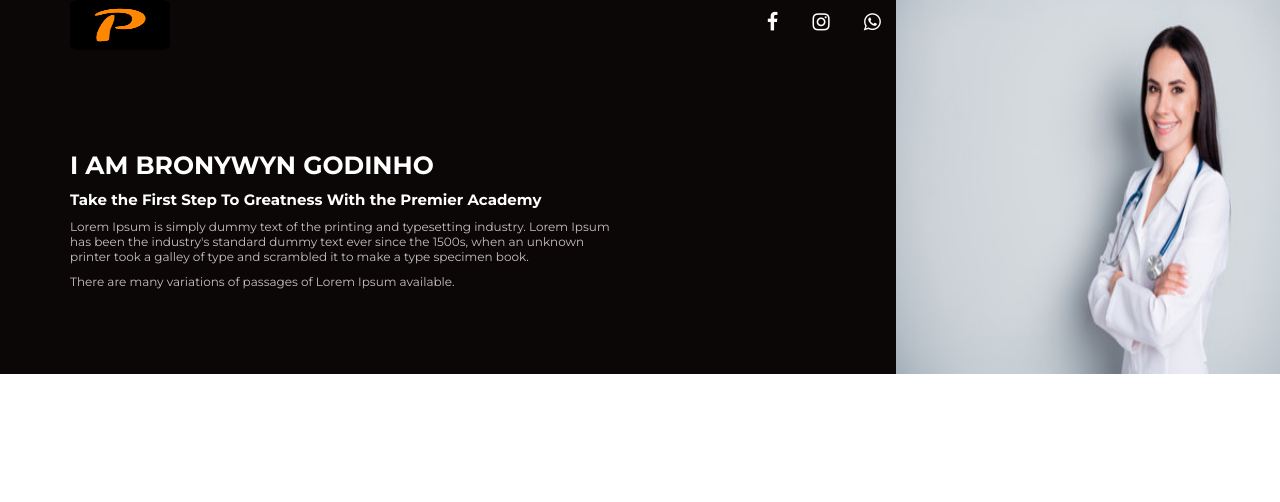
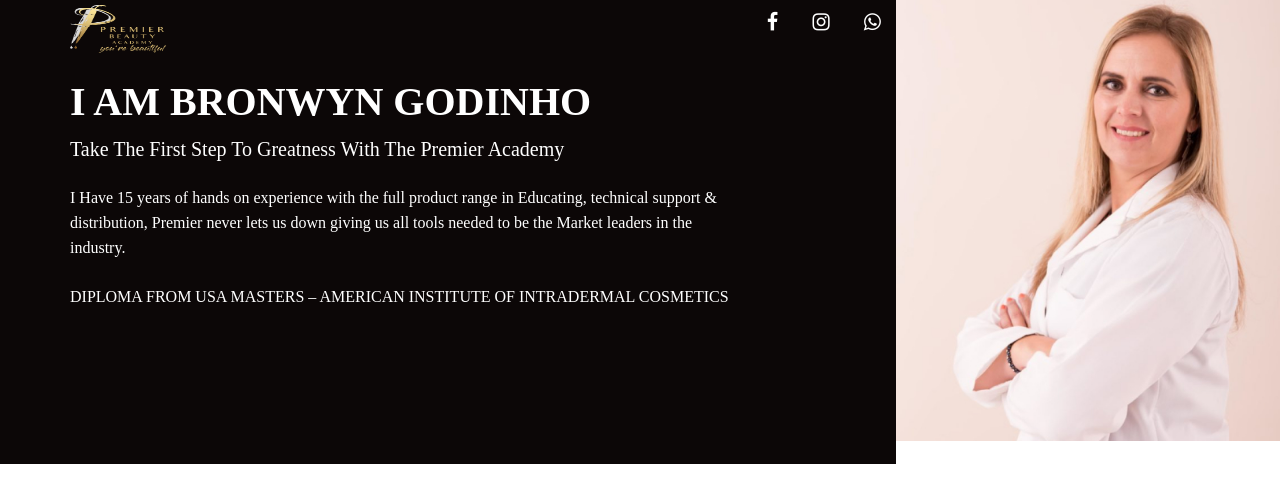
Before and after one commit to Hasan7073/Premier-beauty-project, a plain HTML site: page index.html in a window 1280 px wide. Drawn offline with Linux system fonts and the light colour scheme.

Commit message:
update please

```diff
--- a/css/style.css
+++ b/css/style.css
@@ -107,7 +107,6 @@ img{
 
 .header-section{
       background: #202020;
-    padding-bottom: 70px;
 
 }
 /*=======
@@ -127,22 +126,24 @@ img{
   padding-left: 70px;
 }
 .logo_section{
-float: left;
+    float: left;
+    width: 50%;
 }
 .logo_section img{
     width: 100px;
     height: 50px;
+    padding-top: 5px;
 }
 .social_icon{
-      float: right;
-    overflow: hidden;
+     float: left;
+    width: 50%;
 }
 
 .social_icon ul{
-
+    float: right;
 }
 .social_icon ul li{
-display: inline-block;
+    display: inline-block;
     margin: 10px 15px;
 }
 
@@ -155,34 +156,50 @@ transition: 0.6s;
   color: #B79D4E;
 }
 
-
-
+/* banner area*/
 .banner-text-area{
-display: block;
-    padding-top: 150px;
-    padding-bottom: 75px;
+     padding-top: 74px;
+    padding-bottom: 105px;
 }
 .banner-text-area h1{
-  font-size: 25px;
-    color: #fff;
-    padding-bottom: 10px;
+  width: 658px;
+height: 56px;
+
+font-family: 'Raleway';
+font-style: normal;
+font-weight: 700;
+font-size: 40px;
+line-height: 56px;
+
+color: #FFFFFF;
 }
+
 .banner-text-area h4{
-  font-size: 15px;
-    color: #fff;
-    padding-bottom: 10px;
+  width: 658px;
+height: 23px;
+padding-top: 8px;
+font-family: 'Raleway';
+font-style: normal;
+font-weight: 500;
+font-size: 20px;
+line-height: 23px;
+
+color: #FFFFFF;
 }
 .banner-text-area p{
- font-size: 12px;
-    color: #c9c0c0;
-    padding-bottom: 10px;
-    width: 550px;
-    line-height: 15px;
+    width: 666px;
+    height: 75px;
+    padding-top: 24px;
+    font-family: 'Raleway';
+    font-style: normal;
+    font-weight: 400;
+    font-size: 16px;
+    line-height: 25px;
+    color: #FFFFFF;
 }
 .header-right-section{
-    float: right;
+    float: left;
     width: 30%;
 }
 .header-right-section img{
-    height: 374px;
 }
--- a/index.html
+++ b/index.html
@@ -8,17 +8,22 @@
 	<link rel="preconnect" href="https://fonts.googleapis.com">
 	<link rel="preconnect" href="https://fonts.gstatic.com" crossorigin>
 	<link href="https://fonts.googleapis.com/css2?family=Montserrat:wght@400;500;700;800&family=Poppins:wght@300;400;500;700&display=swap" rel="stylesheet">
+	<link rel="preconnect" href="https://fonts.googleapis.com">
+	<link rel="preconnect" href="https://fonts.gstatic.com" crossorigin>
+	<link href="https://fonts.googleapis.com/css2?family=Montserrat:ital,wght@0,100;0,200;0,300;0,400;0,700;0,800;0,900;1,100;1,300;1,400;1,500;1,600;1,900&family=Poppins:ital,wght@0,200;0,300;0,500;0,600;0,700;0,800;0,900;1,100;1,900&family=Roboto+Slab:wght@400;500;600;700&display=swap" rel="stylesheet">
 	<link rel="stylesheet" href="https://cdnjs.cloudflare.com/ajax/libs/font-awesome/4.7.0/css/font-awesome.min.css">
 	<link rel="stylesheet" type="text/css" href="css/style.css">
 </head>
 <body>
+	<!-- Header Section  -->
 	<header class="header-section">
 		<div class="container">
 				<div class="header-left-section">
 					<div class="navigationbar">
 						<div class="logo_section">
-							<img src="image/logo.png">
+							<img src="image/Premier-Beauty-Dark-Gold.png">
 						</div>
+						<!-- Social Section  -->
 						<div class="social_icon">
 							<ul>
 								<li><a href="#"><i class="fa fa-facebook" aria-hidden="true"></i></a></li>
@@ -27,15 +32,15 @@
 							</ul>
 						</div>
 						<div class="banner-text-area">
-							<h1>I AM BRONYWYN GODINHO</h1>
-							<h4>Take the First Step To Greatness With the Premier Academy</h4>
-							<p>Lorem Ipsum is simply dummy text of the printing and typesetting industry. Lorem Ipsum has been the industry's standard dummy text ever since the 1500s, when an unknown printer took a galley of type and scrambled it to make a type specimen book.</p>
-							<p>There are many variations of passages of Lorem Ipsum available.</p>
+							<h1>I AM BRONWYN GODINHO</h1>
+							<h4>Take The First Step To Greatness With The Premier Academy</h4>
+							<p>I Have 15 years of hands on experience with the full product range in Educating, technical support & distribution, Premier never lets us down giving us all tools needed to be the Market leaders in the industry.</p>
+							<p>DIPLOMA FROM USA MASTERS – AMERICAN INSTITUTE OF INTRADERMAL COSMETICS</p>
 						</div>
 					</div>
 				</div>
 				<div class="header-right-section">
-					<img src="image/image5.jpg">
+					<img src="image/Rectangle4.jpg">
 				</div>
 		</div>
 	</header>
```
Also changed, not shown: image/-logo-design-vector.png (deleted), image/Premier-Beauty-Dark-Gold.png (added), image/Rectangle 5.jpg (added), image/Rectangle4.jpg (added), image/imag3.jpg (deleted), image/image.jpg (deleted), image/image4.jpg (deleted), image/image5.jpg (deleted), image/logo.png (deleted), 4 other files.
